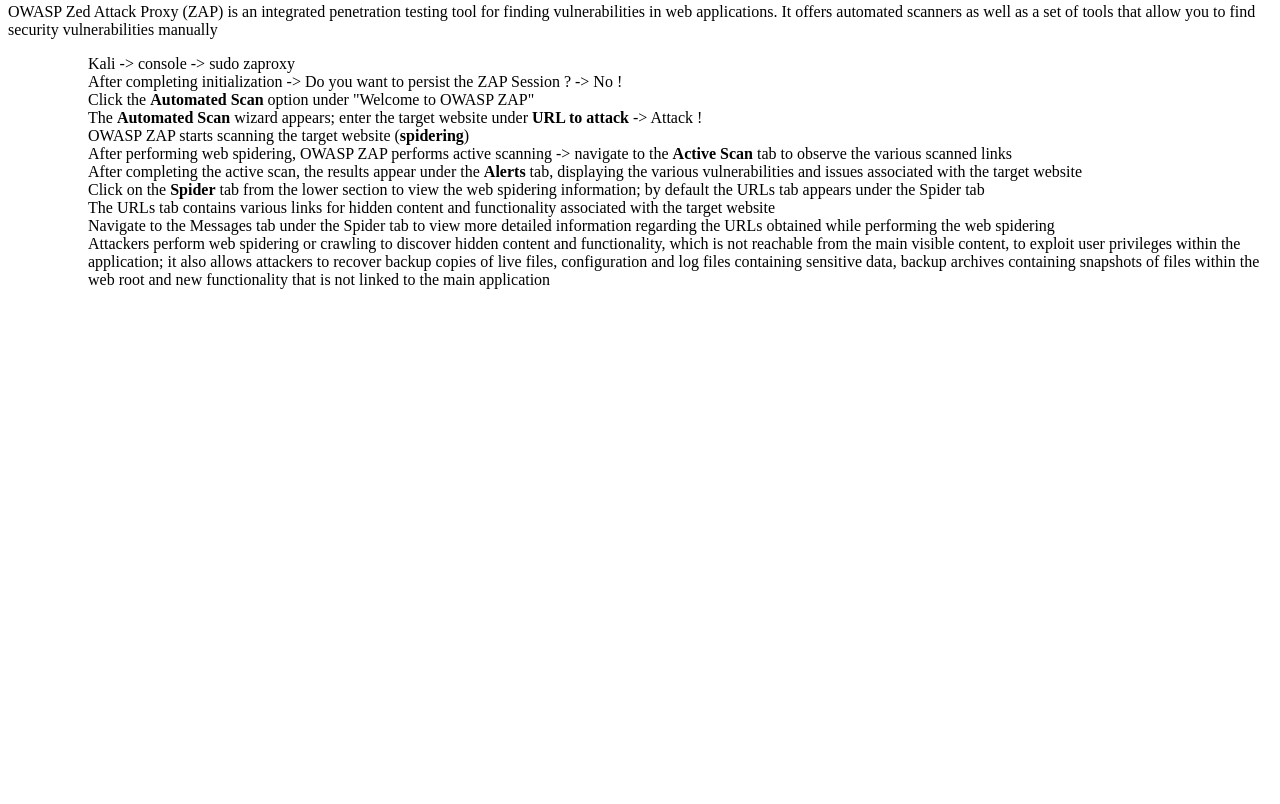
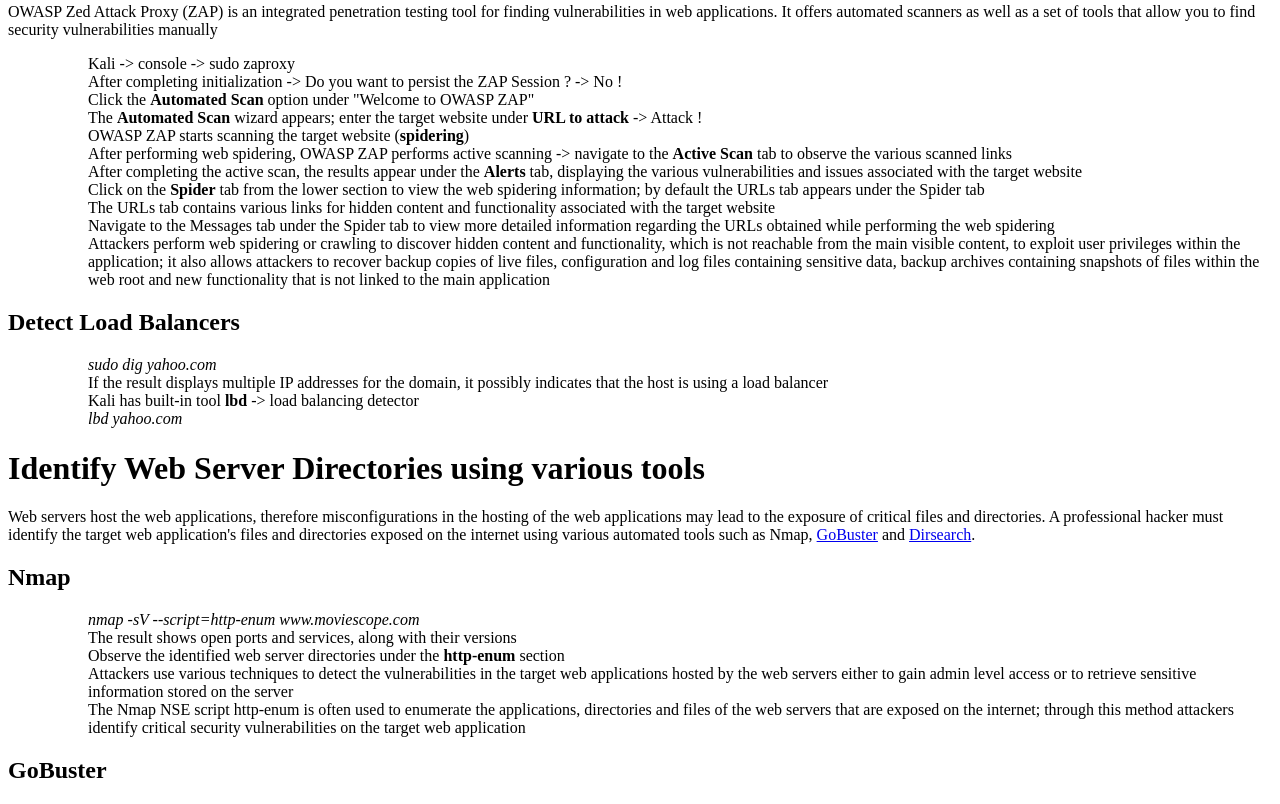
Before and after one commit to digistam/digistam.github.io, a plain HTML site: page method/labs_webapplication_hacking.html in a window 1280 px wide. Shown: the part 901-1705 px from the top of the page. Before the commit the page ends 1206 px from the top, so only its background shows below. Drawn offline with Linux system fonts and the light colour scheme.

Commit message:
Update labs_webapplication_hacking.html

```diff
--- a/method/labs_webapplication_hacking.html
+++ b/method/labs_webapplication_hacking.html
@@ -57,3 +57,27 @@
  within the application; it also allows attackers to recover backup copies of live files, configuration and log files containing sensitive data, backup archives containing snapshots of files within the
  web root and new functionality that is not linked to the main application</ul>
 </ol></p>
+
+<h2>Detect Load Balancers</h2>
+<p><ol>
+ <ul><i>sudo dig yahoo.com</i></ul>
+ <ul>If the result displays multiple IP addresses for the domain, it possibly indicates that the host is using a load balancer</ul>
+ <ul>Kali has built-in tool <b>lbd</b> -> load balancing detector</ul>
+ <ul><i>lbd yahoo.com</i></ul>
+</ol></p>
+
+<h1>Identify Web Server Directories using various tools</h1>
+<p>Web servers host the web applications, therefore misconfigurations in the hosting of the web applications may lead to the exposure of critical files and directories. A professional hacker must identify
+the target web application's files and directories exposed on the internet using various automated tools such as Nmap, <a target=_blank href=https://github.com/OJ/gobuster>GoBuster</a> and <a target=_blank href=https://github.com/maurosoria/dirsearch>Dirsearch</a>.</p>
+<h2>Nmap</h2>
+<p><ol>
+ <ul><i>nmap -sV --script=http-enum www.moviescope.com</i></ul>
+ <ul>The result shows open ports and services, along with their versions</ul>
+ <ul>Observe the identified web server directories under the <b>http-enum</b> section</ul>
+ <ul>Attackers use various techniques to detect the vulnerabilities in the target web applications hosted by the web servers either to gain admin level access or to retrieve sensitive information stored on the server</ul>
+ <ul>The Nmap NSE script http-enum is often used to enumerate the applications, directories and files of the web servers that are exposed on the internet; through this method attackers identify critical security
+ vulnerabilities on the target web application</ul>
+</ol></p>
+
+<h2>GoBuster</h2>
+<p></p>
```
